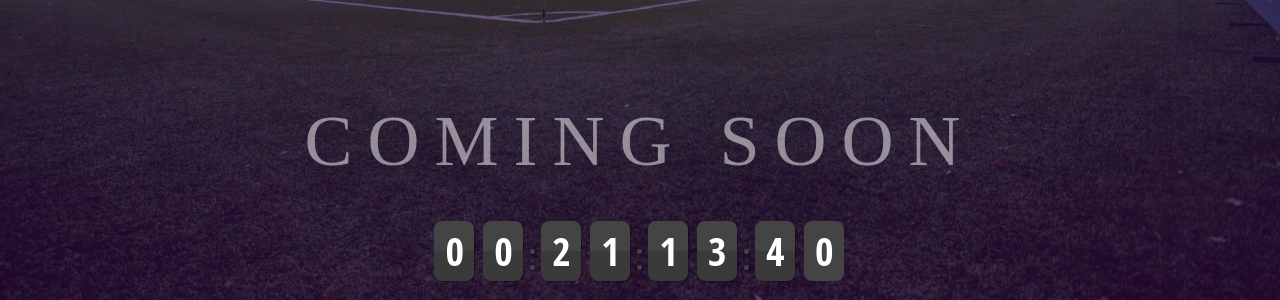
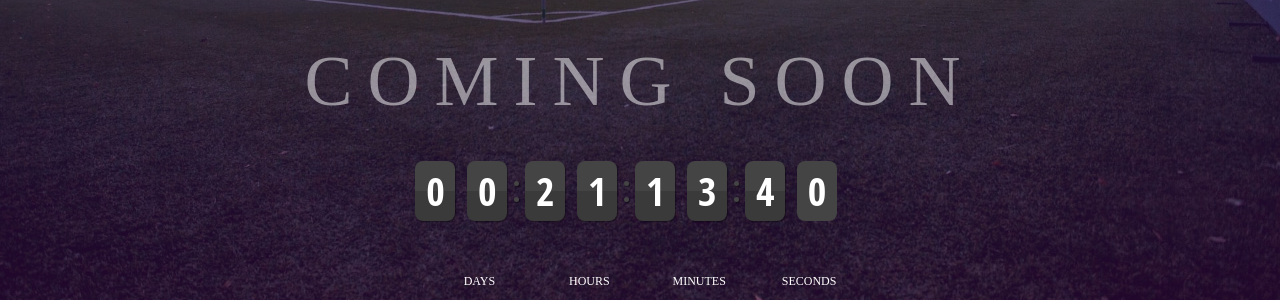
Before and after one commit to srdan9/coming-soon, a plain HTML site: page index.html in a window 1280 px wide. Shown: the part 500-800 px from the top of the page. Drawn offline with Linux system fonts and the light colour scheme; a web font is replaced by a local one.

Commit message:
added time text

```diff
--- a/assets/countup/jquery.countup.css
+++ b/assets/countup/jquery.countup.css
@@ -3,7 +3,7 @@
 	margin:0 auto;
 	font: 40px/1.5 'Open Sans Condensed',sans-serif;
 	text-align:center;
-	letter-spacing:-3px;
+	/*letter-spacing:-3px; */
 }
 
 .position{
--- a/assets/countup/jquery.countup.js
+++ b/assets/countup/jquery.countup.js
@@ -80,7 +80,9 @@
 				</span>\
 				<span class="position">\
 					<span class="digit static">0</span>\
-				</span>'
+				</span>\
+				<br/>\
+				<span class="s1-txt1 where1 p-l-35">'+this+'</span>'
 			).appendTo(elem);
 
 			if(this!="Seconds"){
--- a/index.html
+++ b/index.html
@@ -69,7 +69,7 @@
 			</div>
 		</div>
 -->
-		<div id="countdown" class="flex-w flex-c-m">
+		<div id="countdown" class="flex-w ">
 
 		</div>
 		<!--  -->
```
